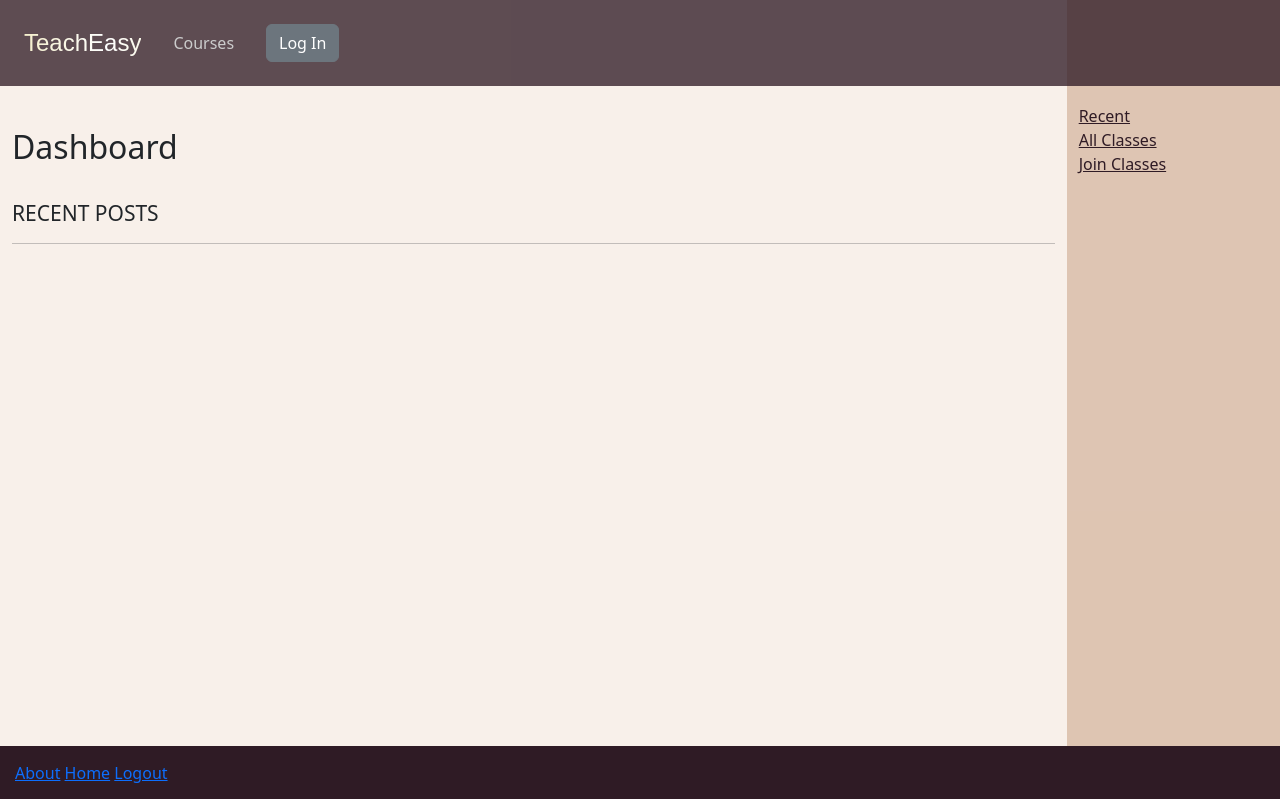
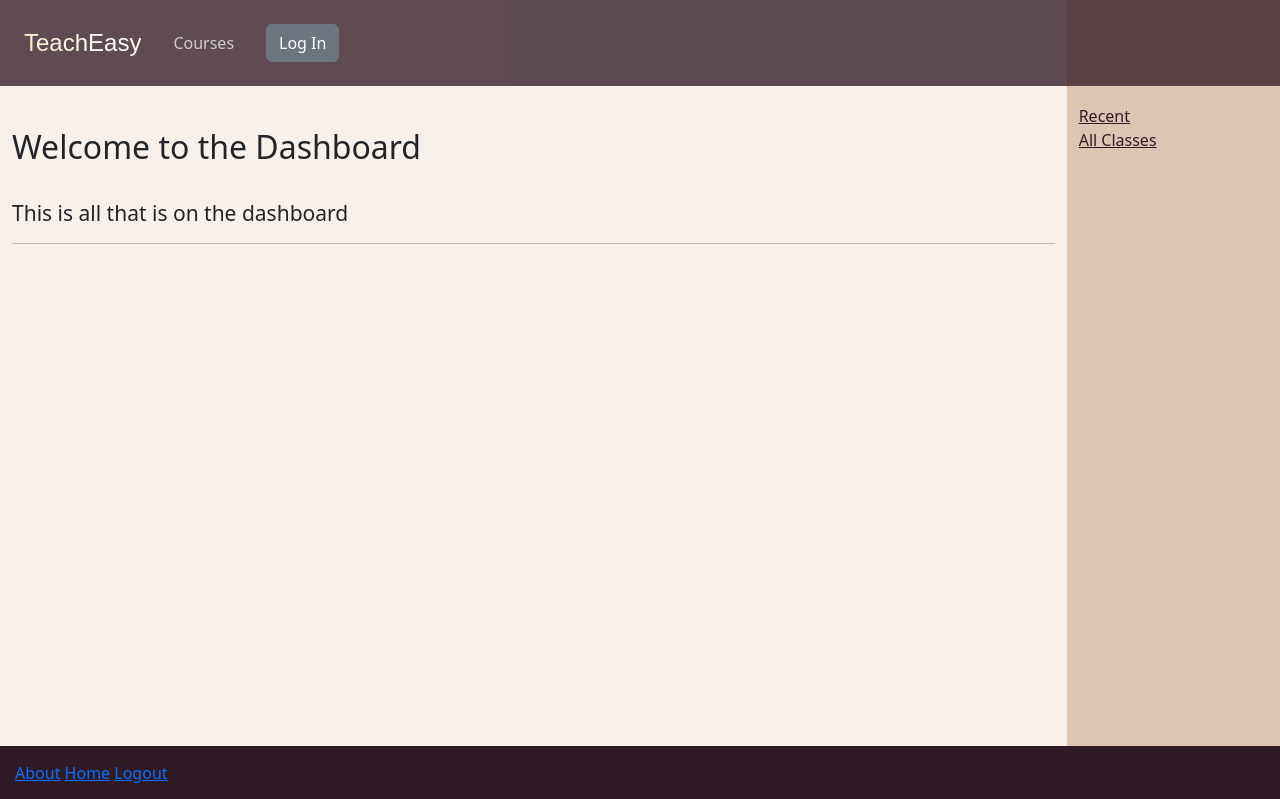
Before and after one commit to cooperwhitley/teacheasy, a Django app: page / in a window 1280 px wide. Shown: the top 799 px of the page. Run offline with Django 4.2, Linux system fonts and the light colour scheme.

Commit message:
adjust dashboard

```diff
--- a/main_app/templates/home.html
+++ b/main_app/templates/home.html
@@ -8,9 +8,9 @@
   <div class="row content">
         <div class="col-sm-10 dashboard">
             <br>
-            <h2>Dashboard</h2>
+            <h2>Welcome to the Dashboard</h2>
             <br>
-            <h4><small>RECENT POSTS</small></h4>
+            <h4><small>This is all that is on the dashboard</small></h4>
             <hr>
             {% block post %}
             {% endblock %}
@@ -20,7 +20,6 @@
             <ul class="nav nav-pills flex-column">
                 <li ><a class="navlinks" href="{% url 'home' %}">Recent</a></li> <!-- Updated URL name -->
                 <li><a href="{% url 'courses_index' %}" class="navlinks">All Classes</a></li> <!-- Updated URL name -->
-                <li><a href="{% url 'courses_index' %}" class="navlinks">Join Classes</a></li> <!-- Updated URL name -->
             </ul><br>
         </div>
   </div>
```
